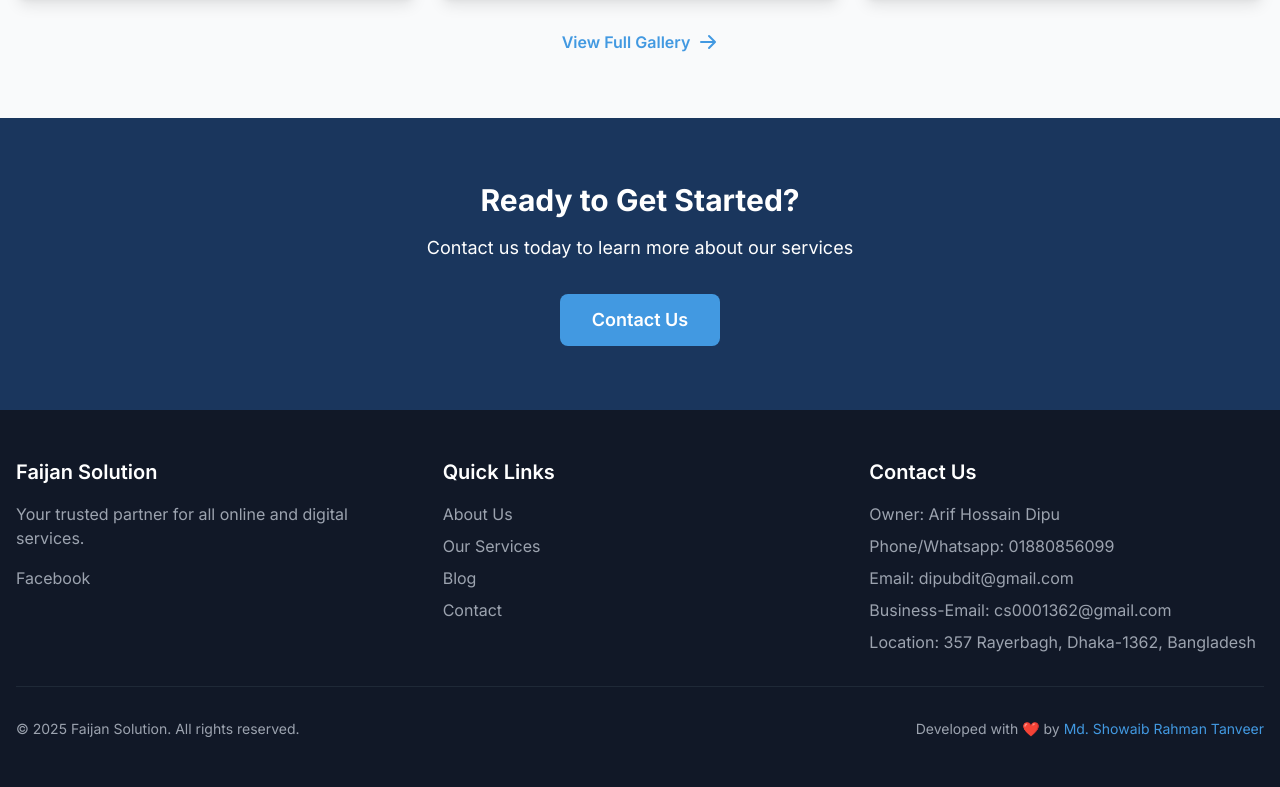
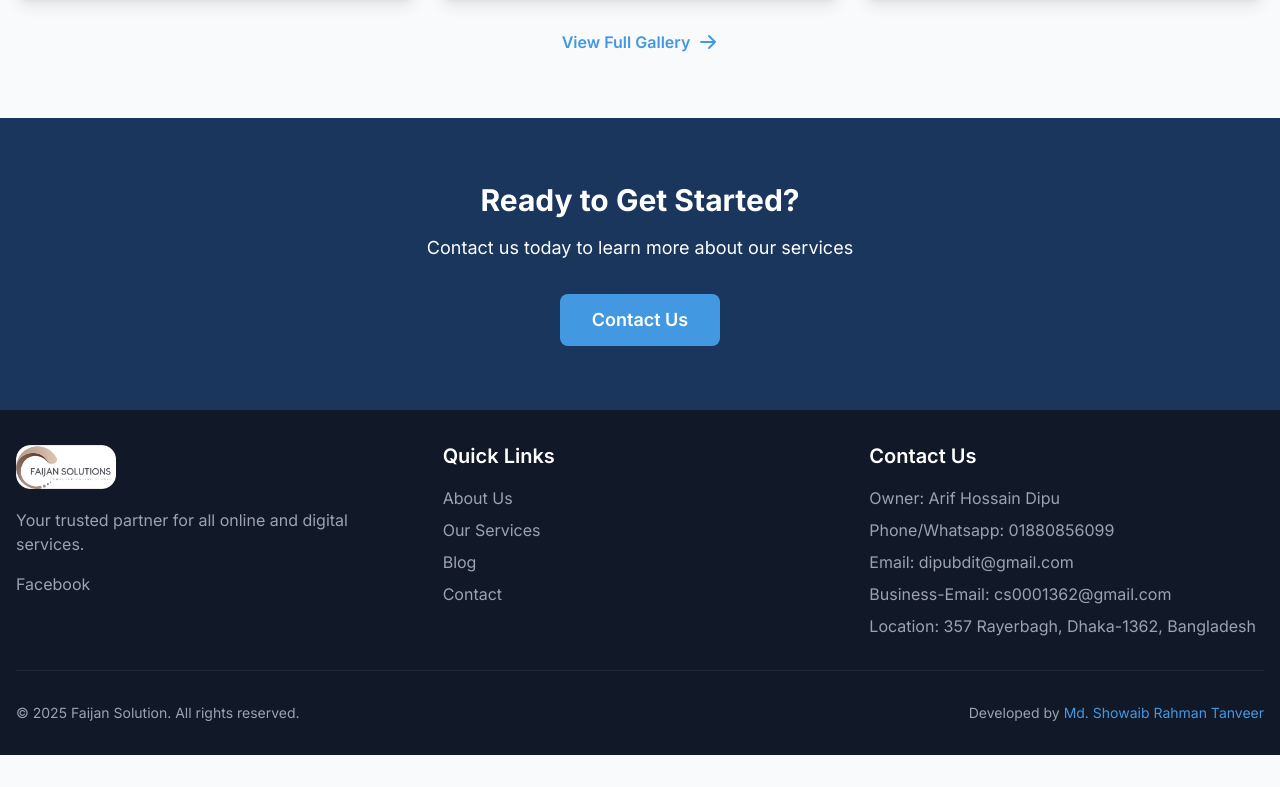
Before and after one commit to idontbyte69/Faijan-Solution, a Next.js app: page / in a window 1280 px wide. Shown: the part 2230-3017 px from the top of the page. After the commit the page ends 2985 px from the top, so only its background shows below. Built offline with nearby package versions, Linux system fonts and the light colour scheme.

Commit message:
the footer is okay

```diff
--- a/src/components/Footer.tsx
+++ b/src/components/Footer.tsx
@@ -1,14 +1,23 @@
 import Link from 'next/link';
+import Image from 'next/image'
 
 export default function Footer() {
   return (
     <footer className="bg-gray-900 text-white">
-      <div className="container mx-auto px-4 py-12">
+      <div className="container mx-auto px-4 py-8">
         <div className="grid md:grid-cols-3 gap-8 mb-8">
           {/* Company Info */}
           <div>
-            <h3 className="text-xl font-semibold mb-4">Faijan Solution</h3>
-            <p className="text-gray-400 mb-4">Your trusted partner for all online and digital services.</p>
+          <div className="relative w-[100px] h-[50px] md:w-[100px] md:h-[100px py]">
+                    <Image
+                      src="/images/logo-cutted.png"
+                      alt="Faijan Solution Logo"
+                      fill
+                      priority
+                      className="object-contain"
+                    />
+                  </div>
+            <p className="text-gray-400 mb-4 mt-4">Your trusted partner for all online and digital services.</p>
             <div className="flex space-x-4">
               <a
                 href="https://www.facebook.com/faijansolutions"
@@ -68,9 +77,9 @@
               © {new Date().getFullYear()} Faijan Solution. All rights reserved.
             </p>
             <div className="text-gray-400 text-sm">
-              Developed with ❤️ by{' '}
+              Developed by{' '}
               <a
-                href="https://github.com/idontbyte69"
+                href="https://srtanveer.vercel.app/"
                 target="_blank"
                 rel="noopener noreferrer"
                 className="text-accent hover:text-accent/80 transition-colors"
```
